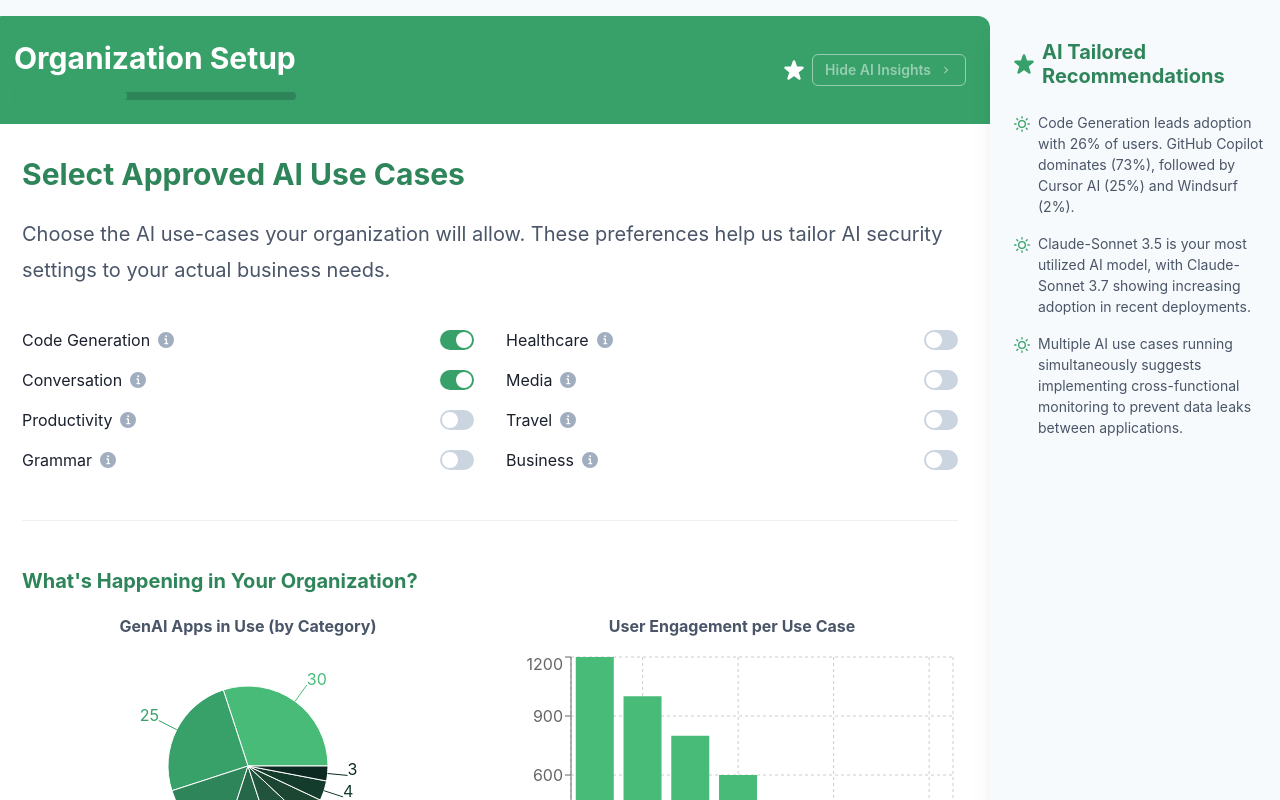
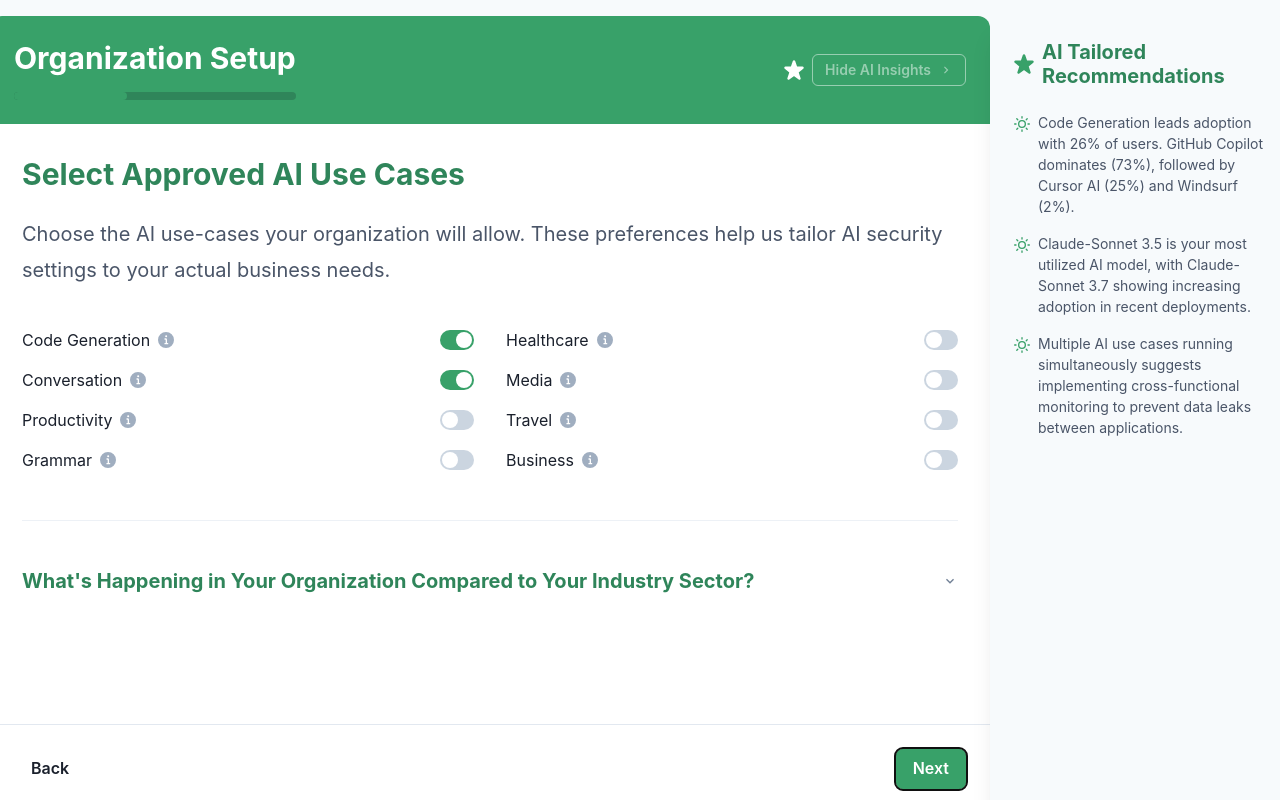
Before and after one commit to cyber1337research/OBW, a React (Vite) app: page / in a window 1280 px wide. Both pictures are taken after a click on the button "Next". Shown: the top 800 px of the page. Built offline with nearby package versions, Linux system fonts and the light colour scheme.

Commit message:
feat: Make all sections collapsed by default and add collapsible AI Insights

```diff
--- a/src/components/OnboardingWizard.tsx
+++ b/src/components/OnboardingWizard.tsx
@@ -425,12 +425,14 @@ const OnboardingWizard = () => {
   const [accessConfigs, setAccessConfigs] = useState<{ [key: string]: { enabled: boolean, accessMethods: AccessMethod[] } }>({});
   const [isSidePanelOpen, setIsSidePanelOpen] = useState(true);
   const [expandedSections, setExpandedSections] = useState<{ [key: string]: boolean }>({
-    Development: true,
-    Communication: true,
-    Business: true,
-    Other: true,
-    DLP: true,
-    Topics: true
+    Development: false,
+    Communication: false,
+    Business: false,
+    Other: false,
+    DLP: false,
+    Topics: false,
+    AIProtection: false,
+    AIInsights: false
   });
 
   // Add toggle function for sections
@@ -874,10 +876,18 @@ const OnboardingWizard = () => {
                     <Divider my={6} borderColor={borderColor} />
 
                     <Box>
-                      <Heading size="md" color="green.600" mb={6}>
-                        What's Happening in Your Organization?
+                      <HStack justify="space-between" cursor="pointer" onClick={() => toggleSection('AIInsights')}>
+                        <Heading size="md" color="green.600">
+                          What's Happening in Your Organization Compared to Your Industry Sector?
                         </Heading>
+                        <Icon
+                          as={expandedSections['AIInsights'] ? ChevronUpIcon : ChevronDownIcon}
+                          color="gray.500"
+                        />
+                      </HStack>
 
+                      <Collapse in={expandedSections['AIInsights']}>
+                        <Box mt={6}>
                           {currentStep === 1 ? (
                             <HStack spacing={8} align="start">
                               <Box flex={1} h="300px">
@@ -1105,6 +1115,8 @@ const OnboardingWizard = () => {
                             </Box>
                           ) : null}
                         </Box>
+                      </Collapse>
+                    </Box>
                   </>
                 )}
               </VStack>
```
Lines whose indentation alone changed are shown as unchanged.
